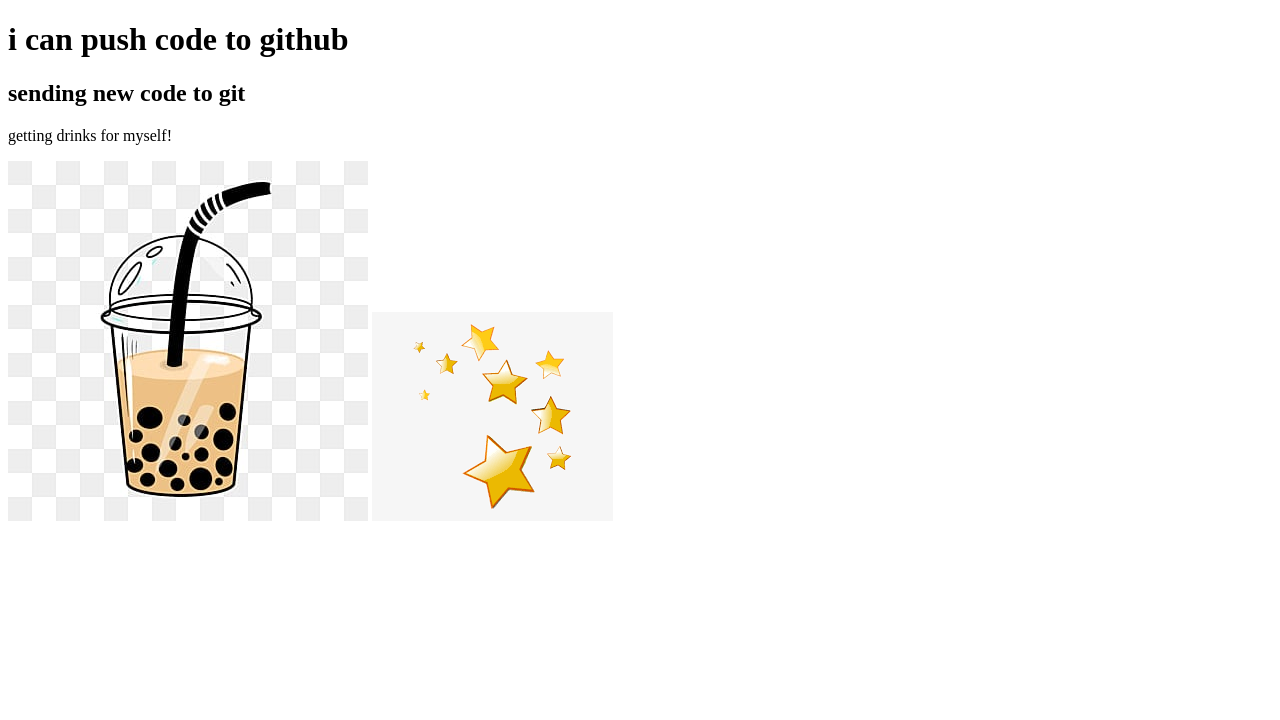
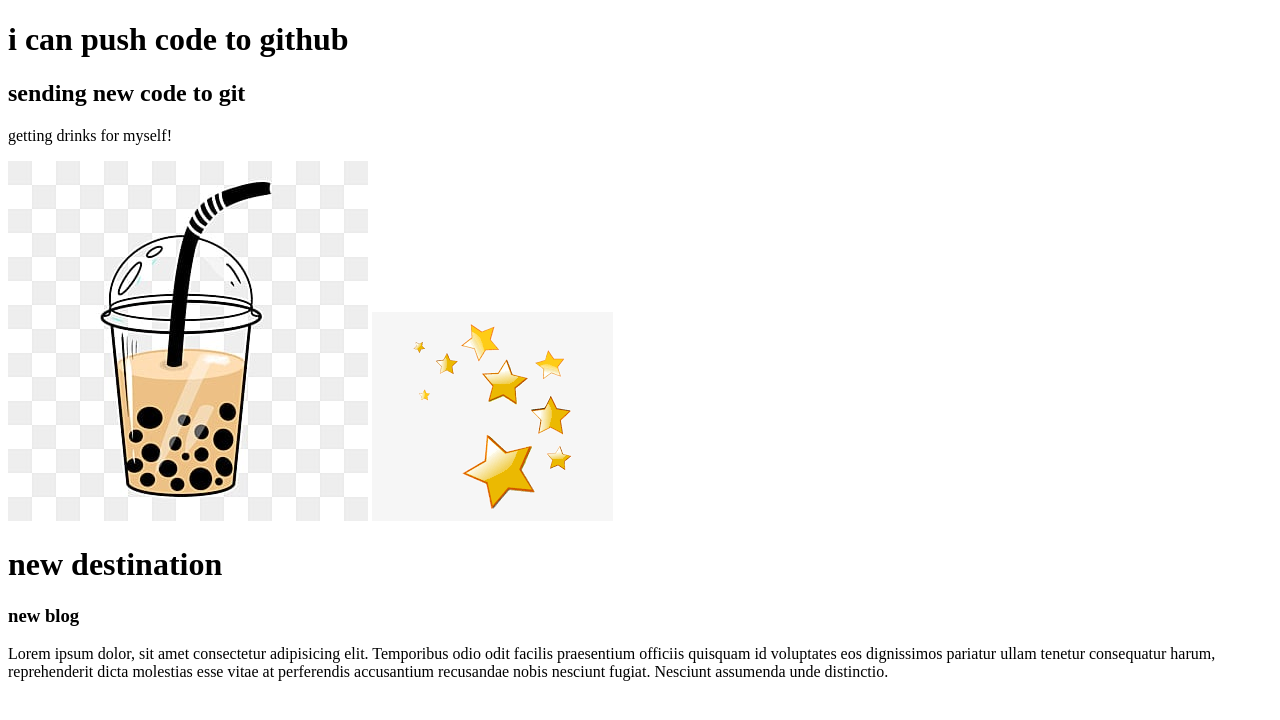
Before and after one commit to TahminaRipa/repo1, a plain HTML site: page index.html in a window 1280 px wide. Drawn offline with Linux system fonts and the light colour scheme.

Commit message:
new blog added

```diff
--- a/index.html
+++ b/index.html
@@ -4,7 +4,7 @@
     <meta charset="UTF-8">
     <meta http-equiv="X-UA-Compatible" content="IE=edge">
     <meta name="viewport" content="width=device-width, initial-scale=1.0">
-    <title>github</title>
+    <title>github learning</title>
 </head>
 <body>
     <h1>i can push code to github</h1>
@@ -12,6 +12,11 @@
     <p> getting drinks for myself!</p>
     <img src="drinks.png.png" alt="">
     <img src="star.png" alt="">
+    <h1> new destination</h1>
+    <div>
+        <h3> new blog</h3>
+        <p>Lorem ipsum dolor, sit amet consectetur adipisicing elit. Temporibus odio odit facilis praesentium officiis quisquam id voluptates eos dignissimos pariatur ullam tenetur consequatur harum, reprehenderit dicta molestias esse vitae at perferendis accusantium recusandae nobis nesciunt fugiat. Nesciunt assumenda unde distinctio.</p>
+    </div>
 
 
 </body>
```
